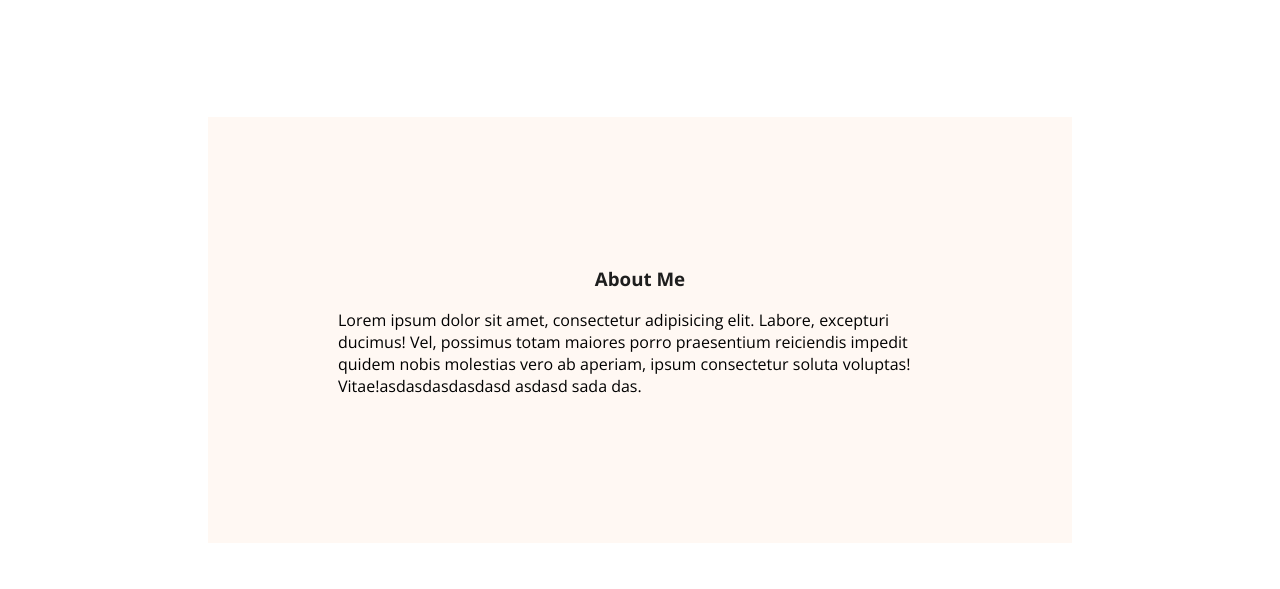
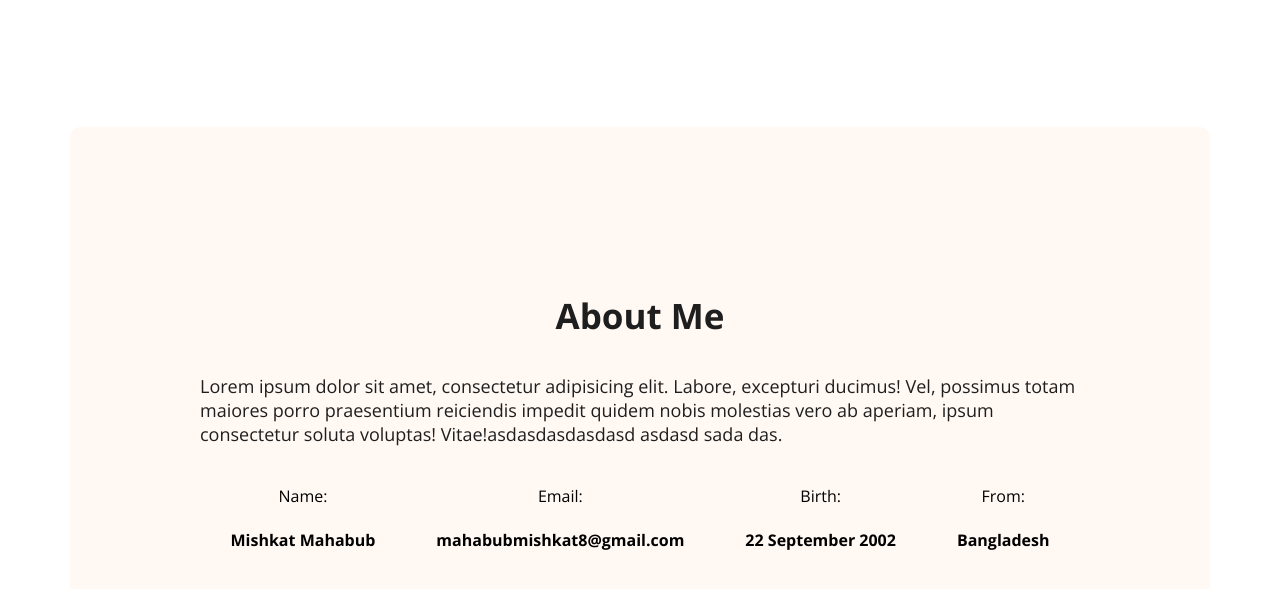
Before and after one commit to MishkatMukit/developer-portfolio, a plain HTML site: page index.html in a window 1280 px wide. Shown: the part 539-1128 px from the top of the page. Drawn offline with nearby package versions, Linux system fonts and the light colour scheme.

Commit message:
added About section

```diff
--- a/index.html
+++ b/index.html
@@ -39,11 +39,28 @@
     <main>
         <section class="about">
             <h3 class="section-title">About Me</h3>
-            <p>Lorem ipsum dolor sit amet, consectetur adipisicing elit. Labore, excepturi ducimus! Vel, possimus totam
+            <p class="section-description">Lorem ipsum dolor sit amet, consectetur adipisicing elit. Labore, excepturi ducimus! Vel, possimus totam
                 maiores porro praesentium reiciendis impedit quidem nobis molestias vero ab aperiam, ipsum consectetur
                 soluta voluptas! Vitae!asdasdasdasdasd asdasd sada das.
             </p>
-
+            <div class="about-info-container">
+                <div class="about-info">
+                    <h4 class="info-title">Name:</h4>
+                    <p class="info-description">Mishkat Mahabub</p>
+                </div>
+                <div class="about-info">
+                    <h4 class="info-title">Email:</h4>
+                    <p class="info-description">mahabubmishkat8@gmail.com</p>
+                </div>
+                <div class="about-info">
+                    <h4 class="info-title">Birth:</h4>
+                    <p class="info-description">22 September 2002</p>
+                </div>
+                <div class="about-info">
+                    <h4 class="info-title">From:</h4>
+                    <p class="info-description">Bangladesh</p>
+                </div>
+            </div>
         </section>
 
     </main>
--- a/style.css
+++ b/style.css
@@ -75,9 +75,33 @@ header{
 .about{
     padding: 130px;
     background-color: rgb(255, 248, 243);
-    margin: 120px 200px;
+    border-radius: 10px;
+    margin: 130px 0px;
 }
 .section-title{
     color: rgb(30, 30, 30);
+    font-size: 35px;
+    font-weight: 700;
     text-align: center;
 }
+.section-description{
+    color: rgb(30, 30, 30);
+    font-size: 18px;
+}
+main{
+    max-width: 1140px;
+    margin: 0 auto;
+}
+.about-info-container{
+    display:flex;
+    justify-content: space-around;
+}
+.about-info{
+    text-align: center;
+}
+.info-title{
+    font-weight: 400;
+}
+.info-description{
+    font-weight: 700;
+}
```
